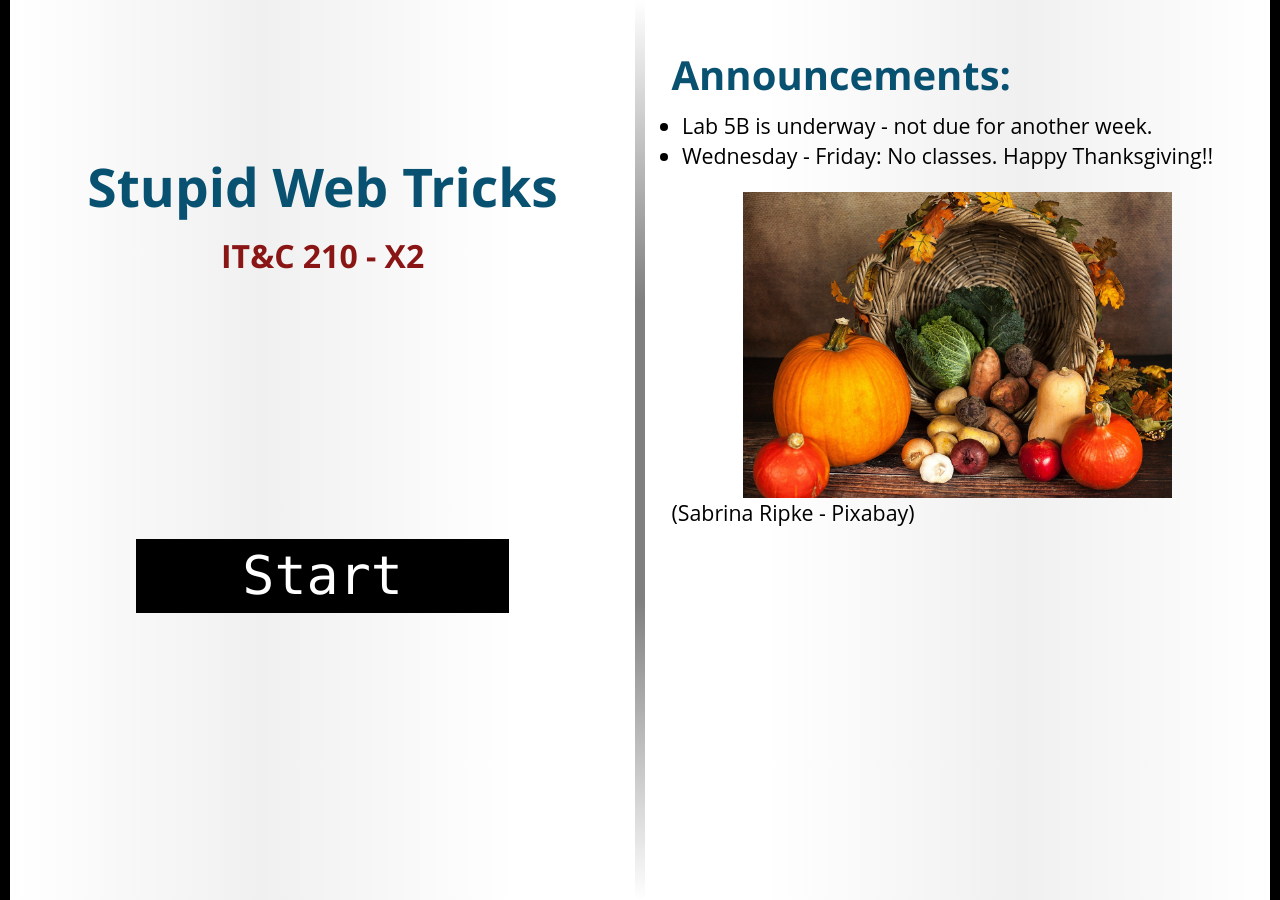
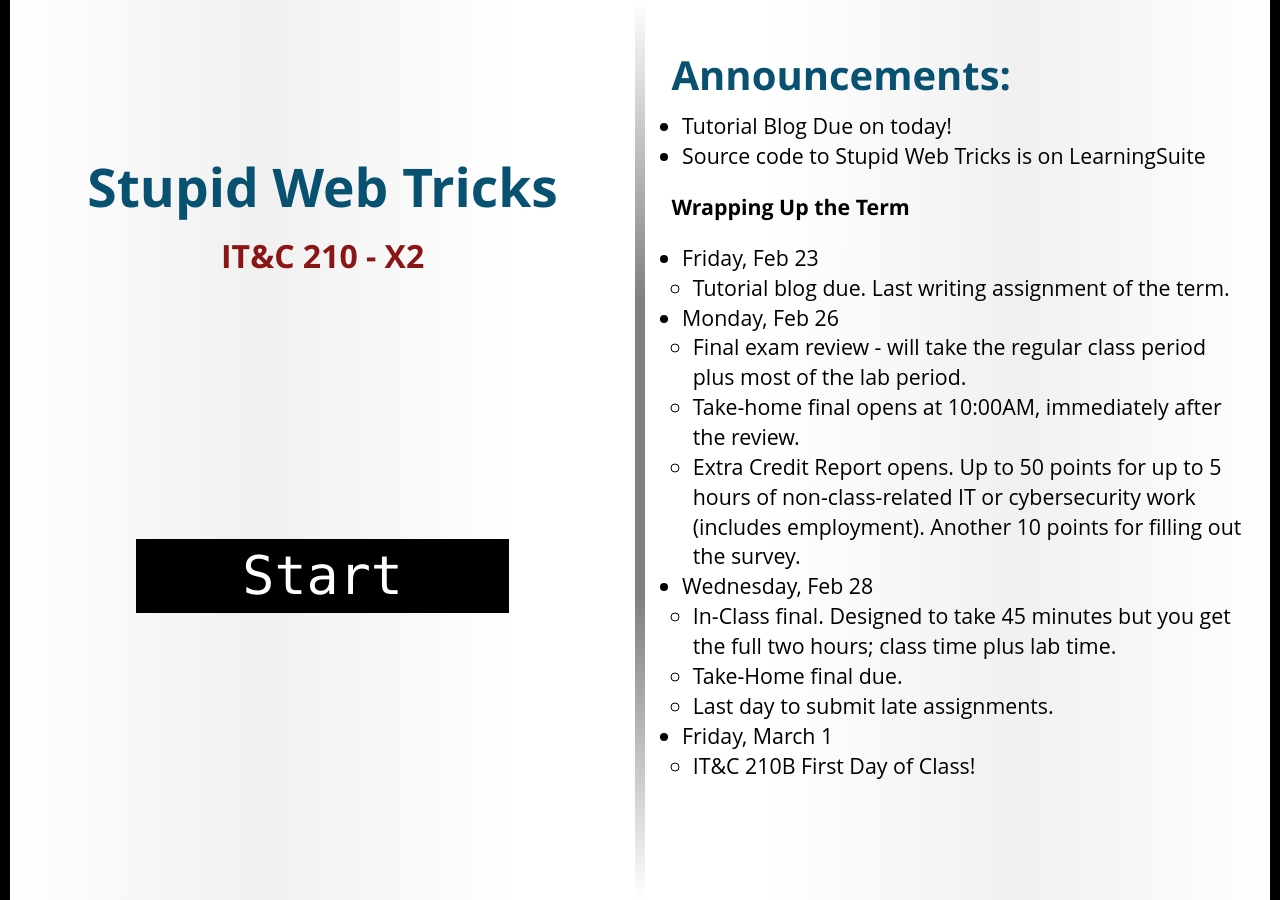
Before and after one commit to BYU-ITC-210/BYU-ITC-210.github.io, a Jekyll site: the page built from _welcome/X2.md, in a window 1280 px wide. Built offline with Jekyll 4.4.1, drawn with Linux system fonts in a browser that asks for light colours; some web fonts are replaced.

Commit message:
Welcome X2

```diff
--- a/_welcome/X2.md
+++ b/_welcome/X2.md
@@ -2,9 +2,19 @@
 title: Stupid Web Tricks
 session: X2
 ---
+* Tutorial Blog Due on today!
+* Source code to Stupid Web Tricks is on LearningSuite
 
-* Lab 5B is underway - not due for another week.
-* Wednesday - Friday: No classes. Happy Thanksgiving!!
-
-![Happy Thanksgiving](images/Cornucopia.jpg){: style="max-width: 75%;"}
-(Sabrina Ripke - Pixabay)
+**Wrapping Up the Term**
+* Friday, Feb 23
+    * Tutorial blog due. Last writing assignment of the term.
+* Monday, Feb 26
+    * Final exam review - will take the regular class period plus most of the lab period.
+    * Take-home final opens at 10:00AM, immediately after the review.
+    * Extra Credit Report opens. Up to 50 points for up to 5 hours of non-class-related IT or cybersecurity work (includes employment). Another 10 points for filling out the survey.
+* Wednesday, Feb 28
+    * In-Class final. Designed to take 45 minutes but you get the full two hours; class time plus lab time.
+    * Take-Home final due.
+    * Last day to submit late assignments.
+* Friday, March 1
+    * IT&C 210B First Day of Class!
```
